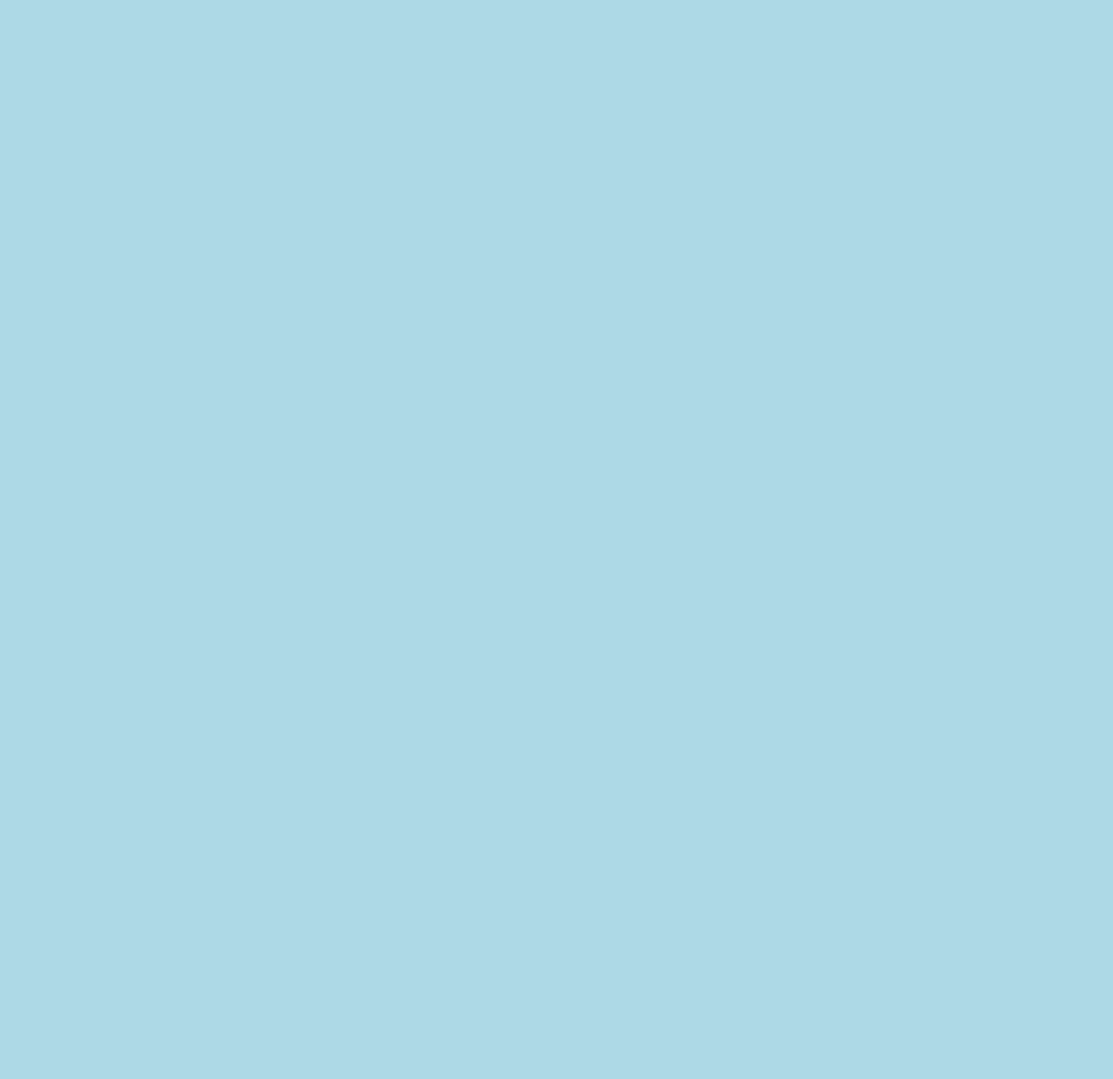
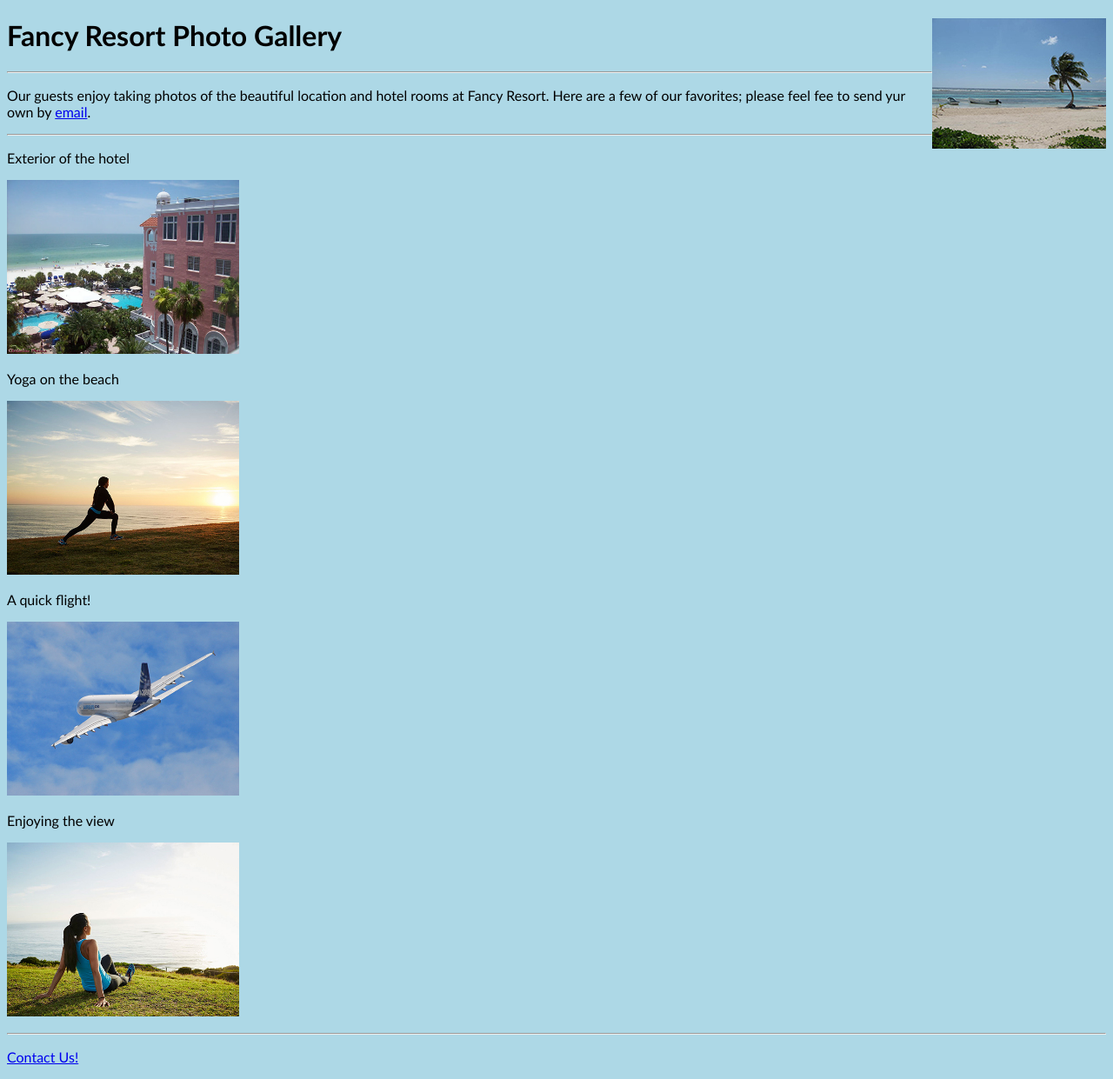
Before and after one commit to amypierce/resort-webpage, a plain HTML site: page photos.html in a window 1280 px wide. Shown: the whole page at 87% size. Before the commit the page ends 800 px from the top, so only its background shows below. Drawn offline with Linux system fonts and the light colour scheme.

Commit message:
Add guest photos to photo gallery

```diff
--- a/photos.html
+++ b/photos.html
@@ -1,12 +1,34 @@
 <!DOCTYPE html>
 <html>
     <head>
-        <link href="css/styles.css" rel="stylesheet" type="text/css">
-        <title>Photo Gallery</title>
+            <link href="css/styles.css" rel="stylesheet" type="text/css"><link href="css/styles.css" rel="stylesheet" type="text/css">
+        <title>Fancy Resort Photo Gallery</title>
     </head>
 
-        <body>
+    <body>
+        <h1>Fancy Resort Photo Gallery
+        <img src="img/palm tree.jpg" alt="A photo of a palm tree" align="right">
+        </h1>
+        <hr>
+        <p class="intro">Our guests enjoy taking photos of the beautiful location and hotel rooms at Fancy Resort. Here are a few of our favorites; please feel fee to send yur own by <a href="mailto:amy_pierce@outlook.com">email</a>.</p>
 
-        </body>
-    </head>
+        <hr>
+
+        <p>Exterior of the hotel</p>
+        <img src="img/hotel.jpg" alt="A photo of the hotel" height="200px">
+
+        <p>Yoga on the beach</p>
+        <img src="img/yoga2.jpg" alt="A photo a woman on the beach" height="200px"></a></p>
+
+        <p>A quick flight!</p>
+        <img src="img/travel.jpg" alt="A photo of an airplane" height="200px"></a></p>
+
+        <p>Enjoying the view</p>
+        <img src="img/yoga.jpg" alt="A photo of a woman doing yoga near the ocean" height="200px"></a></p>
+
+        <hr>
+
+        <p class="contact"><a href="contact.html">Contact Us!</a></p>
+
+    </body>
 </html>
```
